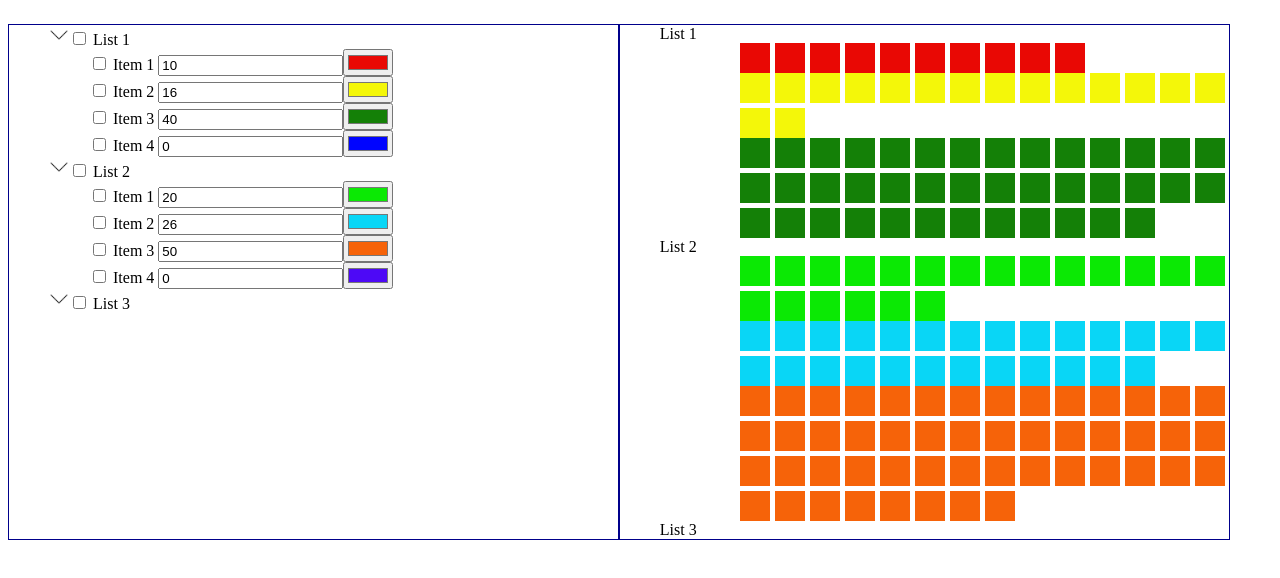
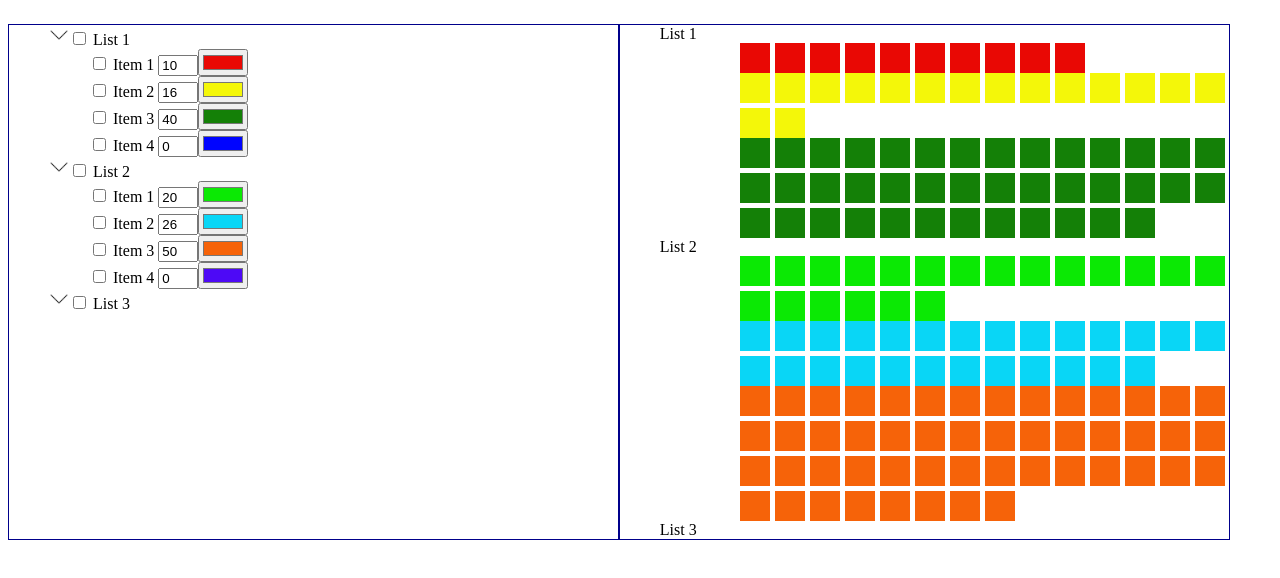
Before and after one commit to leokotman/list_items_noui, a Vue app: page / in a window 1280 px wide. Shown: the top 578 px of the page. Built offline with nearby package versions, Linux system fonts and the light colour scheme.

Commit message:
fixed input type (number) to show squares correctly

```diff
--- a/src/components/CreateList.vue
+++ b/src/components/CreateList.vue
@@ -16,7 +16,12 @@
           <label :for="item.name + '_' + i">
             {{ item.name }}
           </label>
-          <input type="number" min="0" v-model="item.quantity" />
+          <input
+            type="number"
+            min="0"
+            v-model.number="item.quantity"
+            class="item_number"
+          />
           <input type="color" v-model="item.color" />
         </li>
       </ul>
@@ -44,4 +49,7 @@ export default {
 .list_arrow-closed {
   transform: rotate(-90deg);
 }
+.item_number {
+  width: 2rem;
+}
 </style>
```
